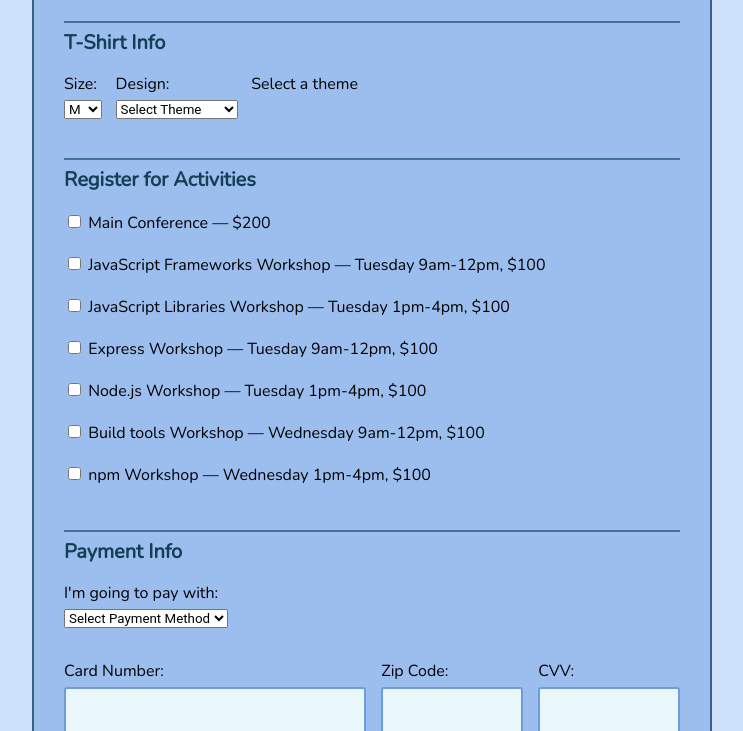
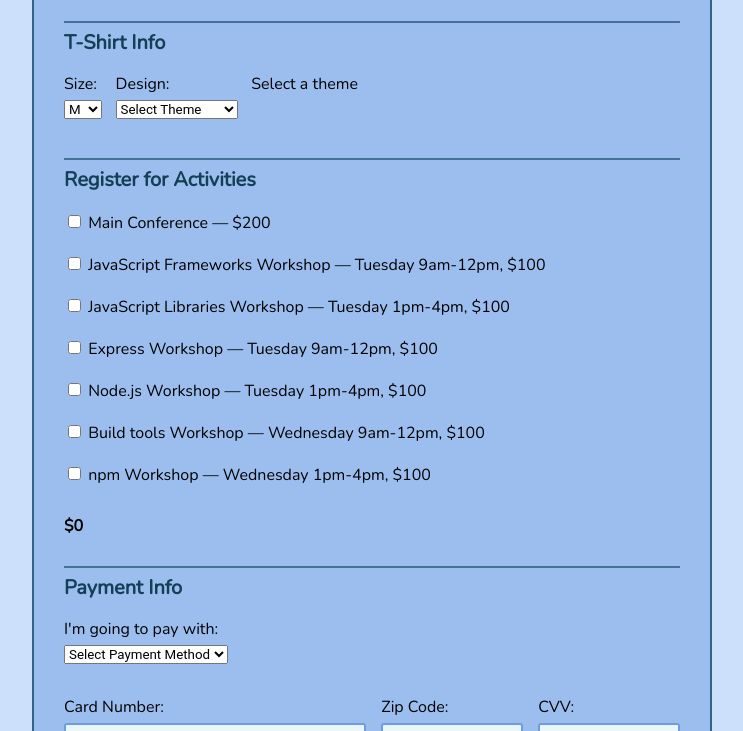
Before and after one commit to shivan2418/03_Interactive_Form, a plain HTML site: page index.html in a window 1280 px wide. Both pictures are taken after a click on the element 640 px from the left and 838 px from the top of the page. Shown: the part 507-1238 px from the top of the page, without its empty margins (268-1011 px from the left). Drawn offline with nearby package versions, Linux system fonts and the light colour scheme.

Commit message:
Completed calculating total cost

```diff
--- a/css/style.css
+++ b/css/style.css
@@ -197,3 +197,8 @@ option {
 		clear: both;
 	}
 }
+
+.cost{
+	margin-top: 20px;
+	font-weight: bold;
+}
--- a/js/script.js
+++ b/js/script.js
@@ -51,14 +51,45 @@ $('.activities').on('click change', function (event) {
             free_up_workshops(name, time_of_workshop);
         }
     }
+
+    //update the total cost
+    update_total_cost();
+
 });
+
+function update_total_cost() {
+    // if there is no element below the checkboxes then create it
+    if ($('#total_cost').length === 0) {
+        let total_cost = document.createElement('label');
+        total_cost.id = 'total_cost';
+        total_cost.textContent = '$0';
+        total_cost.className='cost';
+        console.log(total_cost);
+        $('.activities').append(total_cost);
+    }
+
+    // calculate the total price by iterating over the checkboxes and added up those that are checked
+    let cost = 0;
+    $('.activities input').each(function () {
+        let checkbox = $(this);
+        let cst = checkbox.data('cost');
+        console.log(cst);
+        if ( checkbox.prop('checked') === true ) {
+            cost += parseFloat(cst.replace('$', ''));
+        }
+    });
+
+    // set the value of the total cost field to the cost
+    $('#total_cost').prop('textContent',`$${cost}`);
+
+}
 
 function disable_conflicting_workshops(name, time) {
     //takes the time of a workshop as input and disables all workshops with the same time
     $('.activities input').each(function () {
 
         if ($(this).data('day-and-time') === time) {
-            console.log(`This conflicts ${$(this).data('day-and-time')}`);
+            //console.log(`This conflicts ${$(this).data('day-and-time')}`);
 
             // disable the checkbox that has the same time, unless its the same as the checkbox clicked.
             if ($(this).prop('name') !== name) {
```
